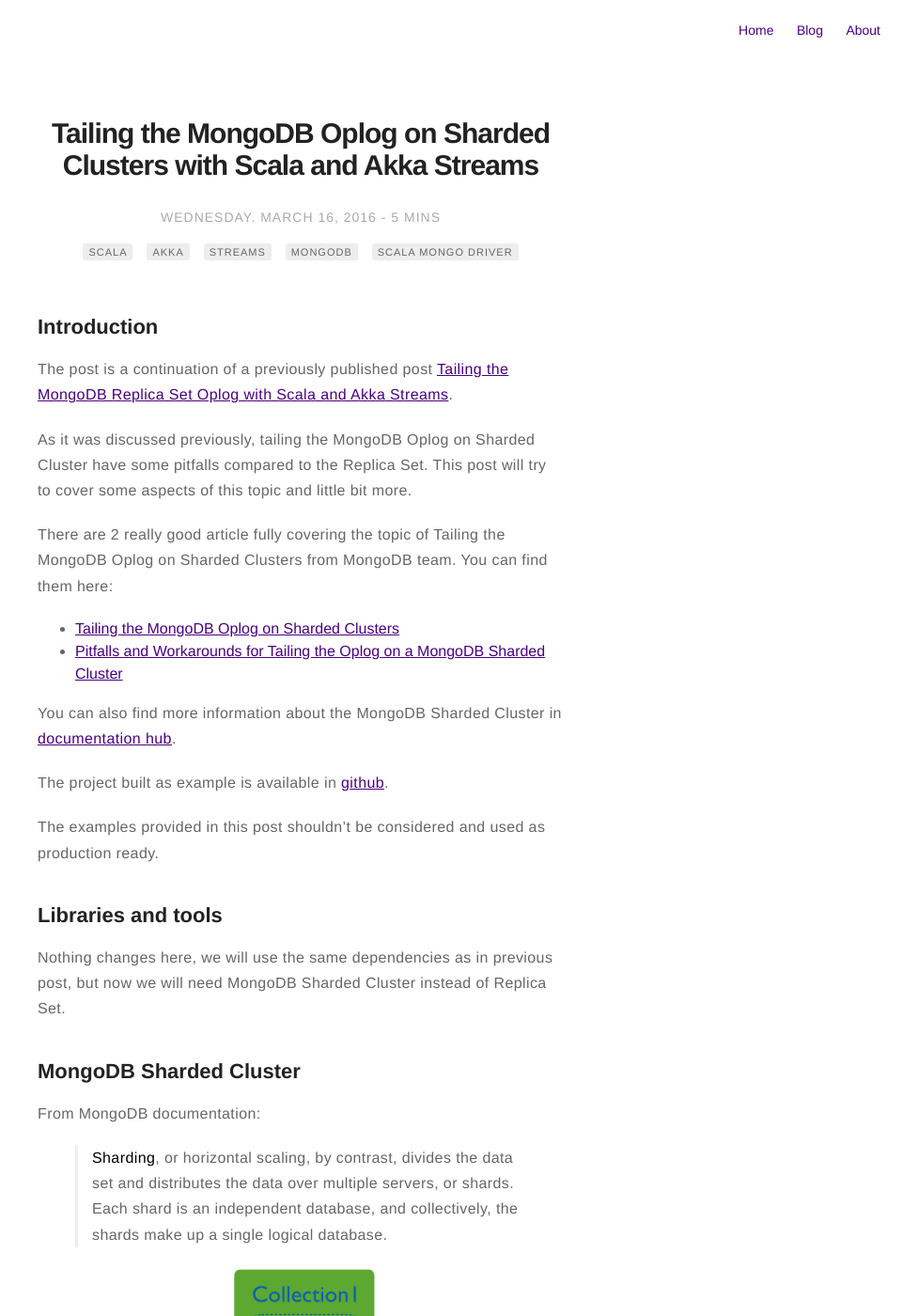
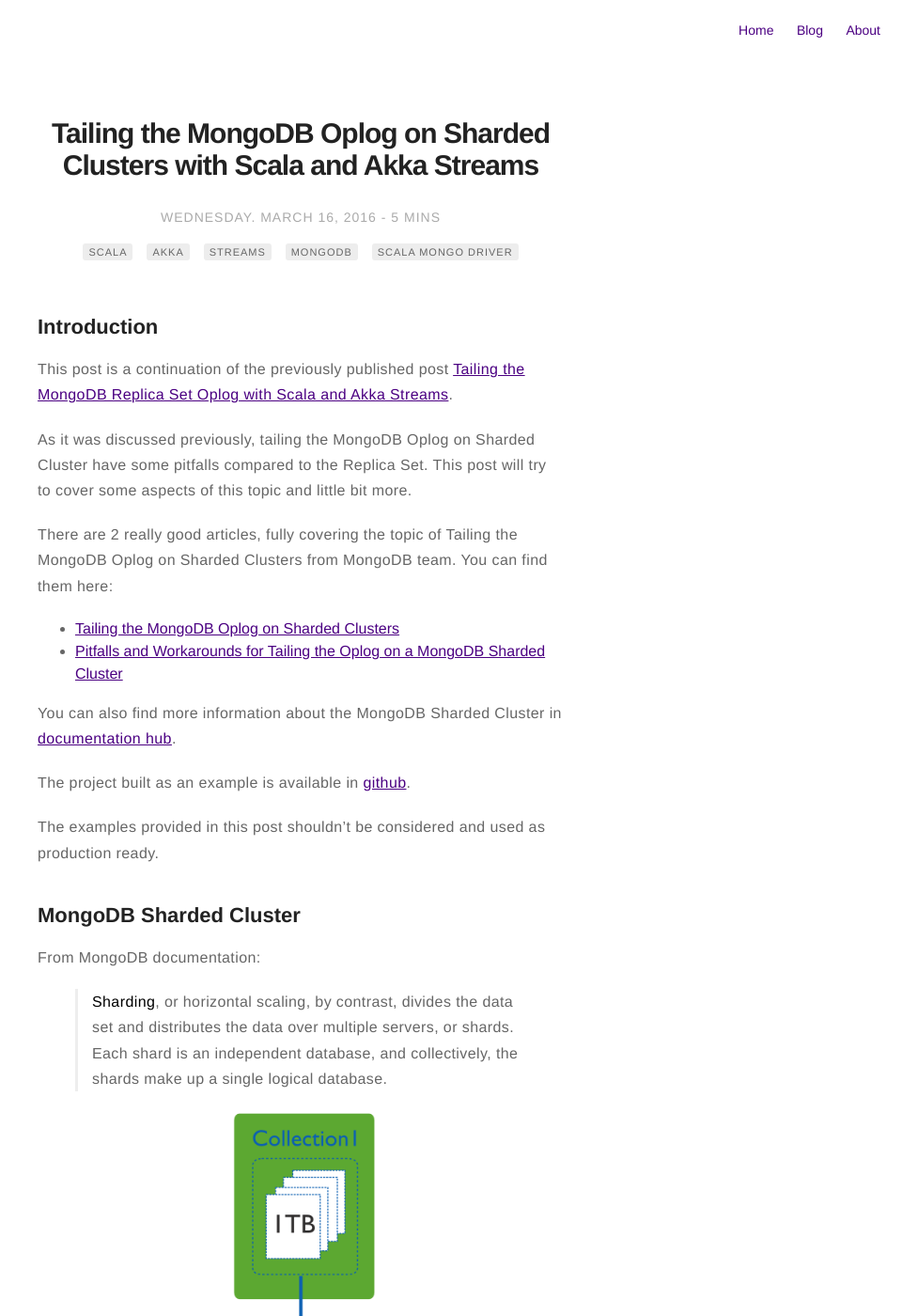
Before and after one commit to htimur/htimur.github.io, a Jekyll site: the page built from _posts/2016-03-03-tailing_the_mongodb_oplog_on_sharded_clusters_with_scala_and_akka_streams.markdown, in a window 1280 px wide and 1400 px high. Shown: the whole window at 94% size, without its empty margins (320-1280 px from the left). Built offline with Jekyll 4.4.1, drawn with Linux system fonts in a browser that asks for light colours; comment, search, counter and statistics services are not loaded; some of the changed text lies outside the part shown.

Commit message:
typos fixed

```diff
--- a/_posts/2016-03-03-tailing_the_mongodb_oplog_on_sharded_clusters_with_scala_and_akka_streams.markdown
+++ b/_posts/2016-03-03-tailing_the_mongodb_oplog_on_sharded_clusters_with_scala_and_akka_streams.markdown
@@ -12,24 +12,20 @@ blog: true
 ---
 
 ## Introduction
-The post is a continuation of a previously published post [Tailing the MongoDB Replica Set Oplog with Scala and Akka Streams](http://khamrakulov.de/tailing_the_mongodb_replica_set_oplog_with_scala_and_akka_streams/).
+This post is a continuation of the previously published post [Tailing the MongoDB Replica Set Oplog with Scala and Akka Streams](http://khamrakulov.de/tailing_the_mongodb_replica_set_oplog_with_scala_and_akka_streams/).
 
 As it was discussed previously, tailing the MongoDB Oplog on Sharded Cluster have some pitfalls compared to the Replica Set. This post will try to cover some aspects of this topic and little bit more.
 
-There are 2 really good article fully covering the topic of Tailing the MongoDB Oplog on Sharded Clusters from MongoDB team. You can find them here:
+There are 2 really good articles, fully covering the topic of Tailing the MongoDB Oplog on Sharded Clusters from MongoDB team. You can find them here:
 
 - [Tailing the MongoDB Oplog on Sharded Clusters](https://www.mongodb.com/blog/post/tailing-mongodb-oplog-sharded-clusters)
 - [Pitfalls and Workarounds for Tailing the Oplog on a MongoDB Sharded Cluster](https://www.mongodb.com/blog/post/pitfalls-and-workarounds-for-tailing-the-oplog-on-a-mongodb-sharded-cluster)
 
 You can also find more information about the MongoDB Sharded Cluster in [documentation hub](https://docs.mongodb.org/manual/core/sharding-introduction/).
 
-The project built as example is available in [github](https://github.com/htimur/mongo_oplog_akka_streams).
+The project built as an example is available in [github](https://github.com/htimur/mongo_oplog_akka_streams).
 
 The examples provided in this post shouldn't be considered and used as production ready.
-
-## Libraries and tools
-
-Nothing changes here, we will use the same dependencies as in previous post, but now we will need MongoDB Sharded Cluster instead of Replica Set.
 
 ## MongoDB Sharded Cluster
 
```
Also changed, not shown: other parts of _posts/2016-03-03-tailing_the_mongodb_oplog_on_sharded_clusters_with_scala_and_akka_streams.markdown (+3 -3 lines).
